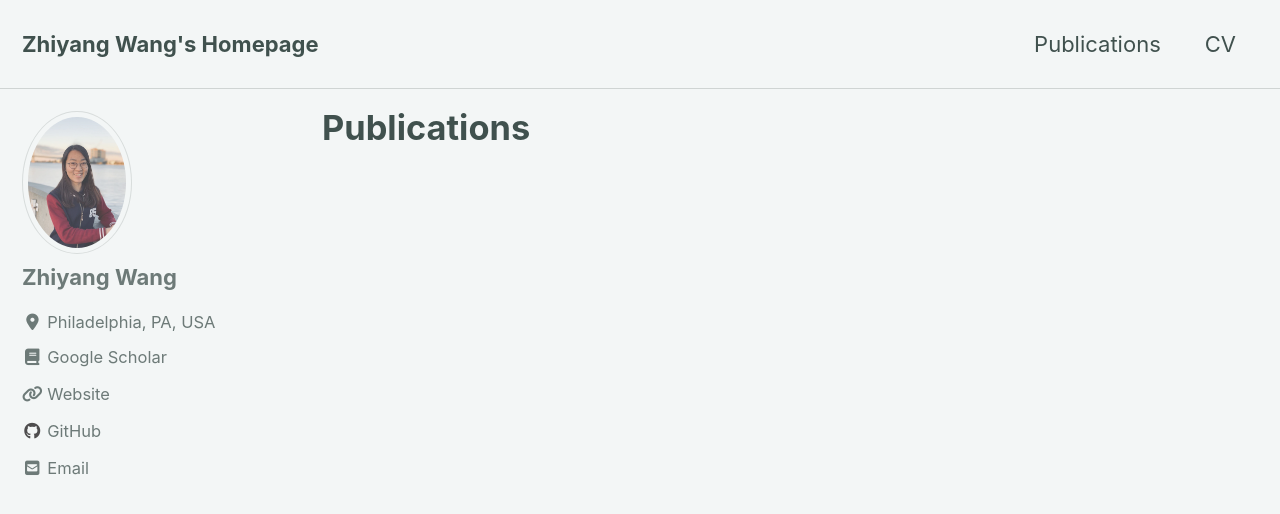
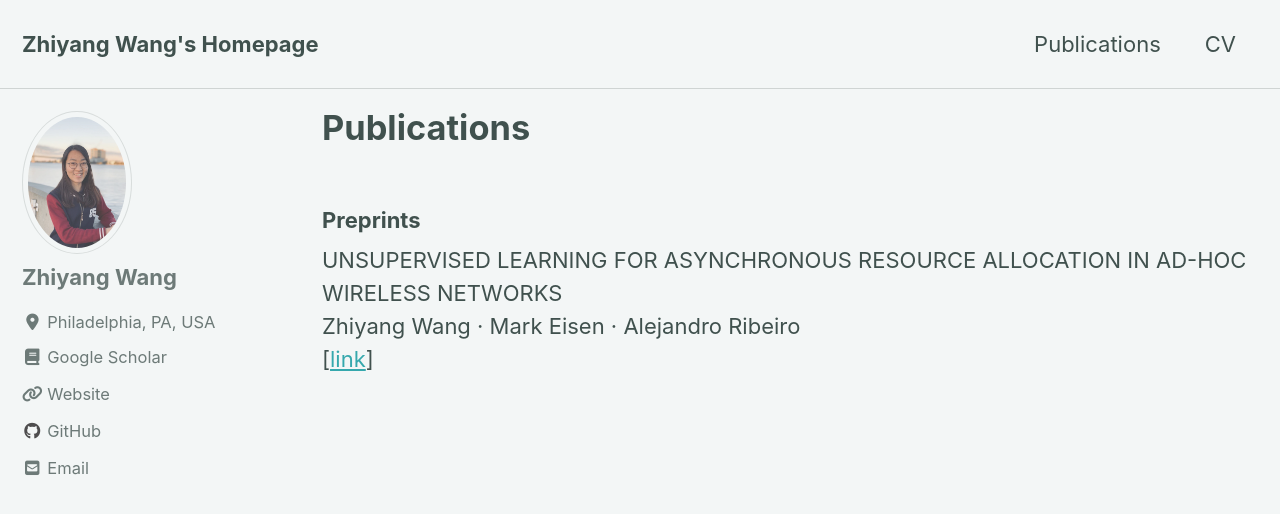
Before and after one commit to Zhiyang43/zhiyang43.github.io, a Jekyll site: the page built from _pages/publications.md, in a window 1280 px wide and 900 px high. Shown: the top 514 px of the window. Built offline with Jekyll 4.4.1, drawn with Linux system fonts in a browser that asks for light colours; cached includes are drawn as plain includes; nearby versions of some CDN libraries.

Commit message:
added a paper

```diff
--- a/_pages/publications.md
+++ b/_pages/publications.md
@@ -5,3 +5,11 @@ title: "Publications"
 permalink: /publications/
 author_profile: true
 ---
+
+
+
+### Preprints
+
+UNSUPERVISED LEARNING FOR ASYNCHRONOUS RESOURCE ALLOCATION IN AD-HOC WIRELESS NETWORKS<br>
+Zhiyang Wang · Mark Eisen · Alejandro Ribeiro<br>
+[[link]()]<br>
```
